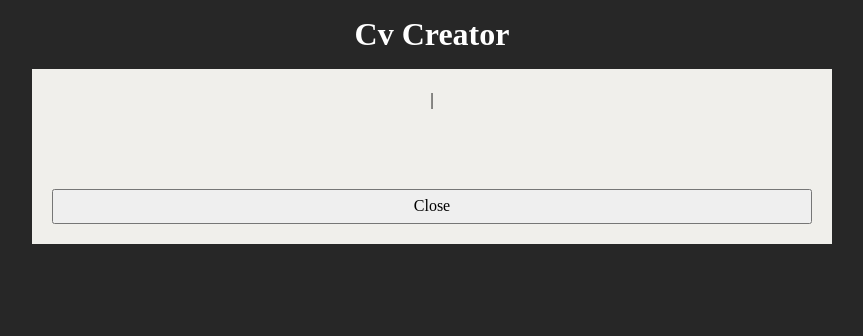
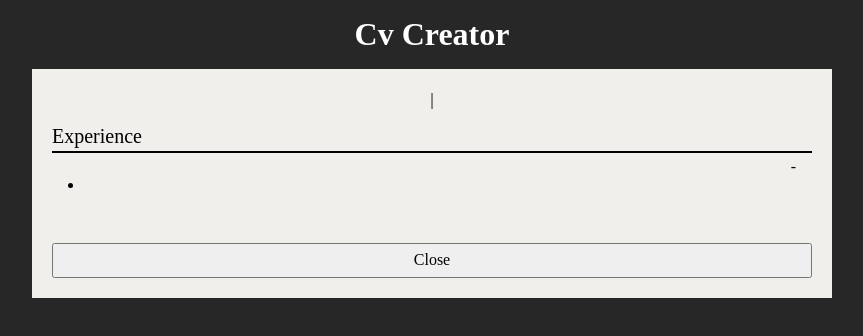
Before and after one commit to bigacz/cv-creator, a React (Vite) app: page / in a window 1280 px wide. Both pictures are taken after a click on the button "Open preview". Shown: the top 336 px of the page, without its empty margins (208-1071 px from the left). Built offline with nearby package versions, Linux system fonts and the light colour scheme.

Commit message:
style ExperiencePreview

```diff
--- a/src/components/preview/ExperiencePreview.jsx
+++ b/src/components/preview/ExperiencePreview.jsx
@@ -13,22 +13,30 @@ function ExperiencePreview({ jobs }) {
     } = job;
 
     const dutiesList = duties.map((duty) => {
-      return <p key={duty.id}>{duty.value}</p>;
+      return <li key={duty.id}>{duty.value}</li>;
     });
 
+    const sectionPrefix = 'experience-preview__jobs__section__';
+
     return (
-      <div key={id}>
-        <p>{companyName}</p>
-        <p>{positionTitle}</p>
-        {dutiesList}
-        <p>{yearStarted}</p>
-        <p>{yearEnded}</p>
-        <p>{isActive}</p>
+      <div key={id} className="experience-preview__jobs__section">
+        <div className={`${sectionPrefix}company`}>{companyName}</div>
+        <div className={`${sectionPrefix}position`}>{positionTitle}</div>
+        <ul className={`${sectionPrefix}duties`}>{dutiesList}</ul>
+        <div className={`${sectionPrefix}date`}>
+          {yearStarted} - {isActive ? 'Present' : yearEnded}
+        </div>
       </div>
     );
   });
 
-  return <div>{jobSections}</div>;
+  return (
+    <div className="experience-preview">
+      <div className="experience-preview__header">Experience</div>
+      <hr className="experience-preview__line" />
+      <div className="experience-preview__jobs">{jobSections}</div>
+    </div>
+  );
 }
 
 export default ExperiencePreview;
--- a/src/styles/components/preview/ExperiencePreview.css
+++ b/src/styles/components/preview/ExperiencePreview.css
@@ -0,0 +1,57 @@
+.experience-preview {
+  display: grid;
+  grid-template-columns: 1fr;
+  gap: 3px;
+}
+
+.experience-preview__header {
+  font-size: var(--fs-4);
+}
+
+.experience-preview__line {
+  border-style: none;
+  margin: 0;
+  padding: 0;
+  height: 2px;
+  background-color: black;
+  margin-bottom: 2px;
+}
+
+.experience-preview__jobs {
+  padding: 0 1rem;
+  display: grid;
+  gap: 5px;
+}
+
+.experience-preview__jobs__section {
+  display: grid;
+  grid-template-columns: 1fr max-content;
+  grid-template-areas:
+    'company date'
+    'position position'
+    'duties duties';
+}
+
+.experience-preview__jobs__section__company {
+  grid-area: company;
+
+  font-weight: bold;
+}
+
+.experience-preview__jobs__section__position {
+  grid-area: position;
+
+  font-style: italic;
+}
+
+.experience-preview__jobs__section__duties {
+  padding: 0 0 0 1rem;
+  margin: 0;
+  grid-area: duties;
+  display: grid;
+  gap: 1px;
+}
+
+.experience-preview__jobs__section__date {
+  grid-area: date;
+}
```
